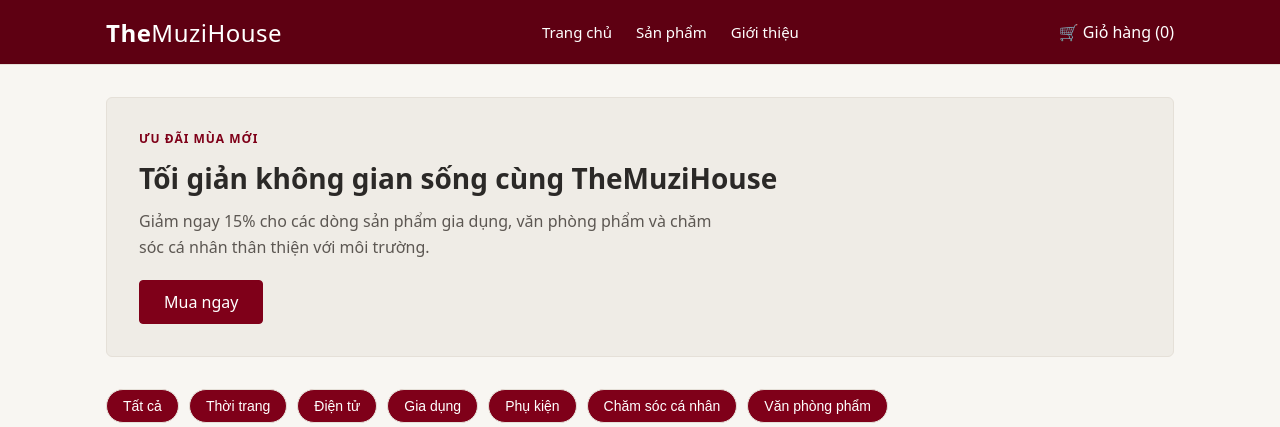
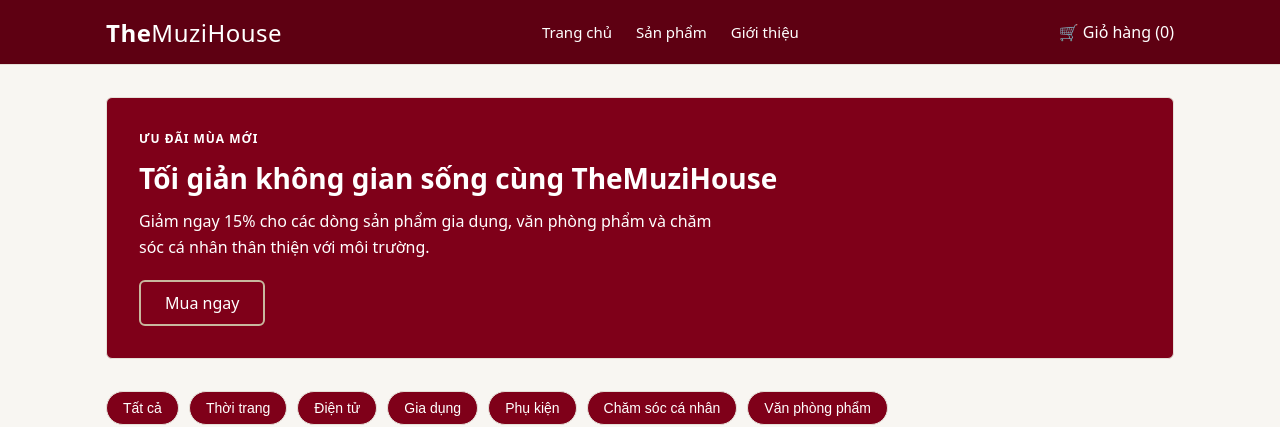
Before and after one commit to DiKhanggps/shop-mini-client, a React (Vite) app: page / in a window 1280 px wide. Shown: the top 427 px of the page. Built offline with nearby package versions, Linux system fonts and the light colour scheme.

Commit message:
Cap nhat giao dien moi

```diff
--- a/src/App.css
+++ b/src/App.css
@@ -173,7 +173,7 @@ main {
 
 /* ---------- Banner ---------- */
 .banner {
-  background: #efece6;
+  background: #7f0019;
   border: 1px solid #e5e0d8;
   border-radius: 6px;
   padding: 32px;
@@ -188,17 +188,17 @@ main {
   font-size: 12px;
   font-weight: 700;
   letter-spacing: 1px;
-  color: #7f0019;
+  color: #fff;
 }
 
 .banner h2 {
   font-size: 28px;
-  color: #2b2927;
+  color: #fff;
 }
 
 .banner p {
   max-width: 600px;
-  color: #5c5752;
+  color: #fff;
   line-height: 1.6;
 }
 
@@ -206,6 +206,8 @@ main {
   margin-top: 8px;
   padding: 10px 24px;
   display: inline-block;
+  border: 2px solid #c8b89e;
+  border-radius: 6px;
 }
 
 /* ---------- Category List ---------- */
```
